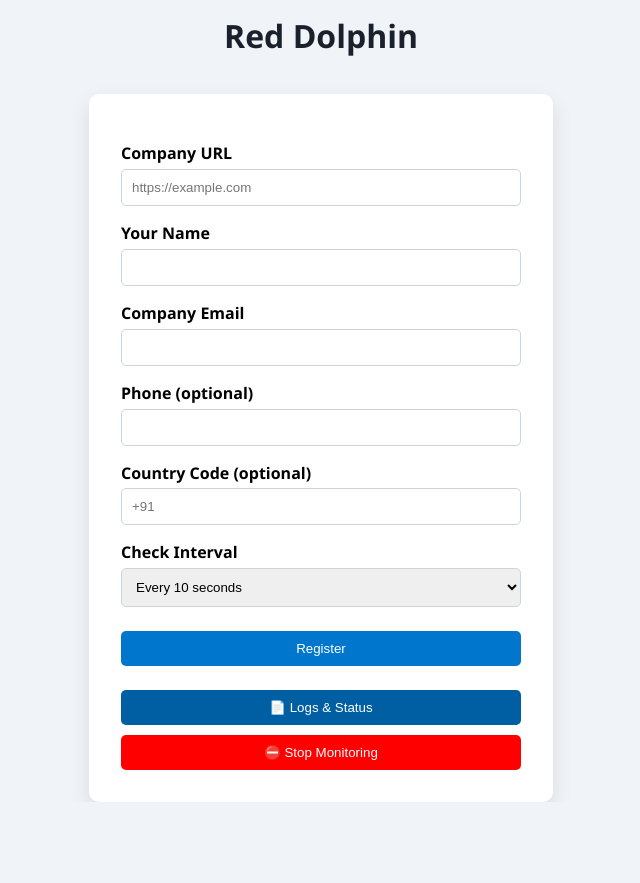
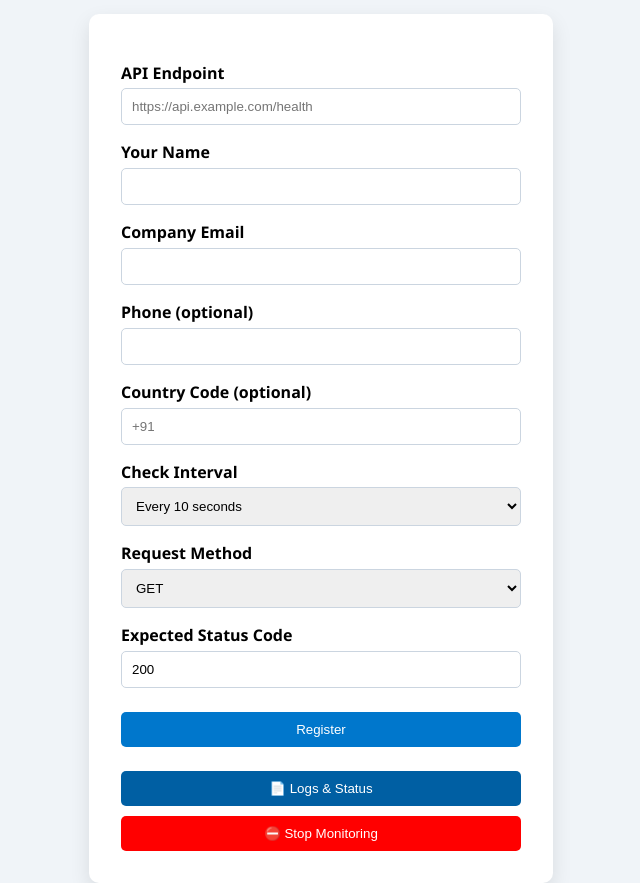
Before and after one commit to Priyankkr2005/RedAPI, a website: page public/index.html in a window 1280 px wide. Shown: the whole page, without its empty margins (319-959 px from the left). Before the commit the page ends 802 px from the top, so only its background shows below. Drawn offline with Linux system fonts and the light colour scheme.

Commit message:
Update index.html

```diff
--- a/public/index.html
+++ b/public/index.html
@@ -3,7 +3,7 @@
 <head>
   <meta charset="UTF-8" />
   <meta name="viewport" content="width=device-width, initial-scale=1.0"/>
-  <title>Red Dolphin – Monitor Your Website</title>
+  <title>RedApe – Monitor Your API</title>
   <style>
     body {
       font-family: 'Segoe UI', sans-serif;
@@ -65,19 +65,24 @@
   </style>
 </head>
 <body>
-  <h1>Red Dolphin</h1>
+  <h1>RedApe</h1>
   <div class="container">
     <form id="monitorForm" novalidate>
-      <label for="url">Company URL</label>
-      <input type="text" id="url" name="url" placeholder="https://example.com" required>
+      <label for="url">API Endpoint</label>
+      <input type="text" id="url" name="url" placeholder="https://api.example.com/health" required>
+
       <label for="name">Your Name</label>
       <input type="text" id="name" name="name" required>
+
       <label for="email">Company Email</label>
       <input type="email" id="email" name="email" required>
+
       <label for="phone">Phone (optional)</label>
       <input type="text" id="phone" name="phone">
+
       <label for="countryCode">Country Code (optional)</label>
       <input type="text" id="countryCode" name="countryCode" placeholder="+91">
+
       <label for="interval">Check Interval</label>
       <select id="interval" name="interval" required>
         <option value="10sec">Every 10 seconds</option>
@@ -85,14 +90,24 @@
         <option value="1min">Every 1 minute</option>
         <option value="5min">Every 5 minutes</option>
       </select>
+
+      <!-- NEW FIELDS -->
+      <label for="method">Request Method</label>
+      <select id="method" name="method">
+        <option value="GET">GET</option>
+        <option value="POST">POST</option>
+      </select>
+
+      <label for="expectedStatus">Expected Status Code</label>
+      <input type="number" id="expectedStatus" name="expectedStatus" value="200">
+
       <button type="submit">Register</button>
     </form>
 
-    <!-- ✅ Updated logs button -->
     <button id="logsBtn" onclick="window.open('/logs', '_blank')">📄 Logs & Status</button>
-
     <button id="stopBtn">⛔ Stop Monitoring</button>
   </div>
+
   <script>
     const form = document.getElementById('monitorForm');
     form.addEventListener('submit', async (e) => {
@@ -101,14 +116,18 @@
       if (!/^https?:\/\//i.test(url)) {
         url = 'https://' + url;
       }
+
       const data = {
         url,
         name: form.name.value.trim(),
         email: form.email.value.trim(),
         phone: form.phone.value.trim(),
         countryCode: form.countryCode.value.trim(),
-        interval: form.interval.value
+        interval: form.interval.value,
+        method: form.method.value,
+        expectedStatus: parseInt(form.expectedStatus.value)
       };
+
       try {
         const response = await fetch('/register', {
           method: 'POST',
```
